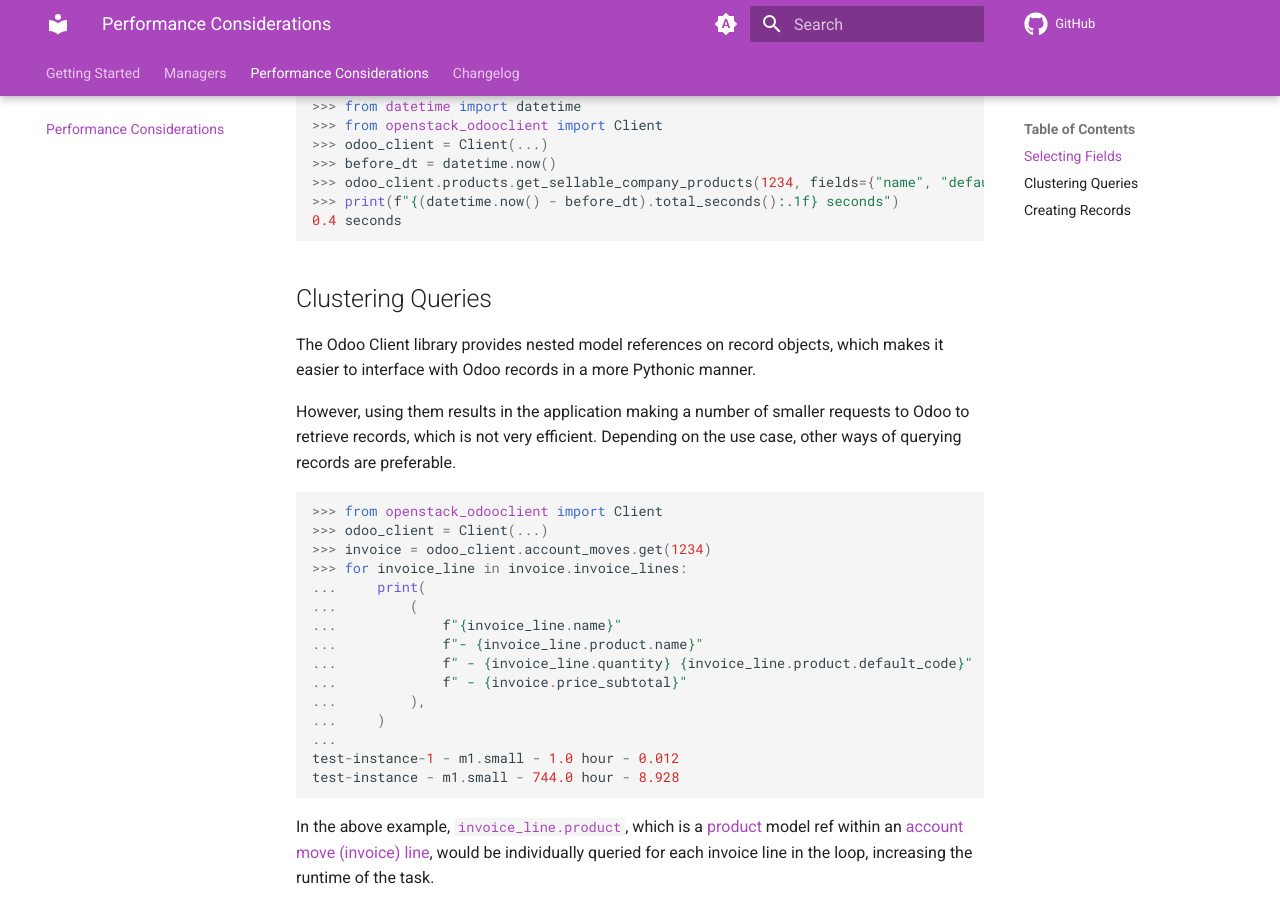
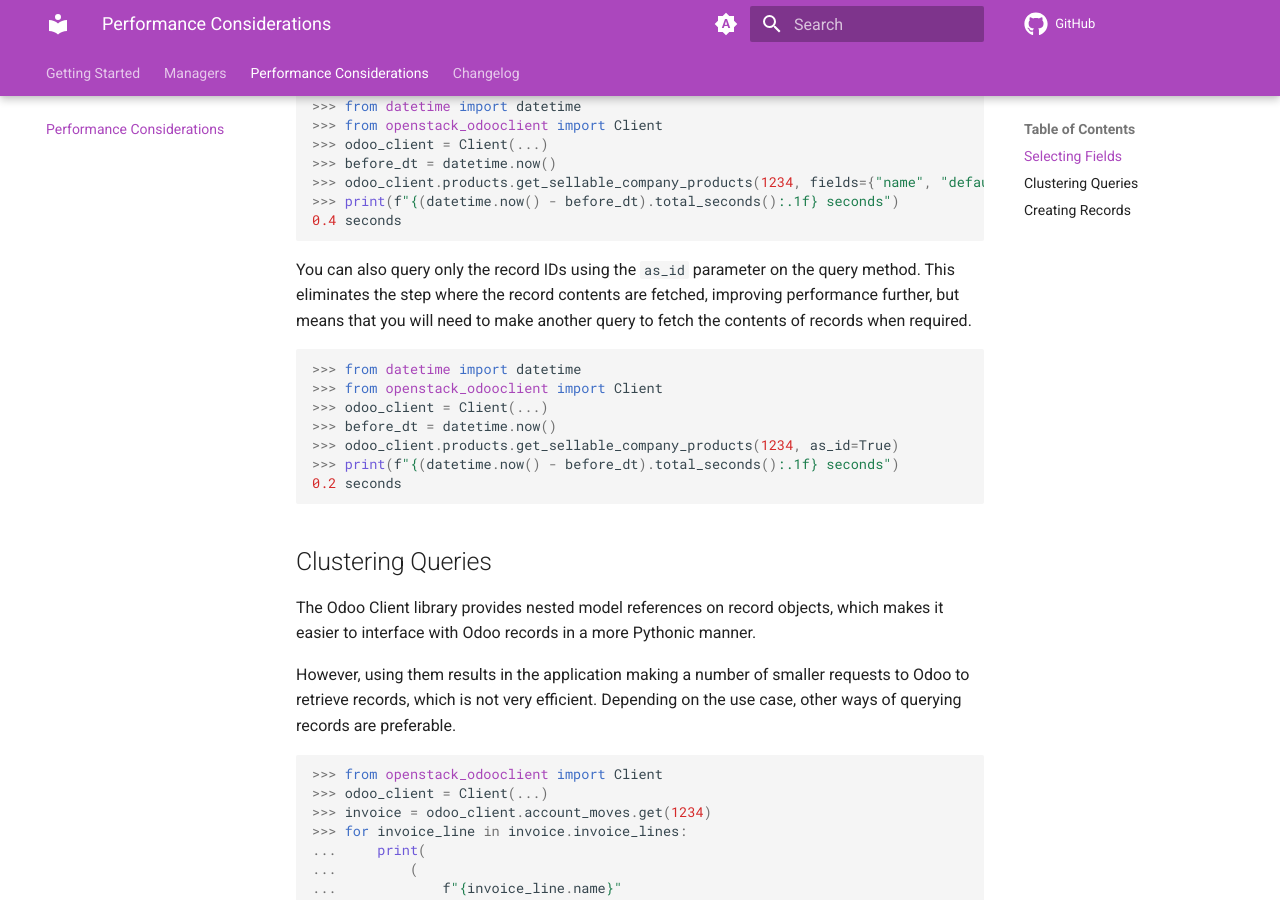
Before and after one commit to catalyst-cloud/python-openstack-odooclient, an MkDocs documentation site: the page built from docs/performance.md, in a window 1280 px wide and 900 px high, scrolled down 748 px. Built offline with MkDocs 1.6.1 and Material for MkDocs 9.7.7, drawn with Linux system fonts in a browser that asks for light colours; comment, search, counter and statistics services are not loaded.

Commit message:
Fix search->list race condition, add docs about querying record IDs

````diff
--- a/docs/performance.md
+++ b/docs/performance.md
@@ -37,6 +37,21 @@
 >>> odoo_client.products.get_sellable_company_products(1234, fields={"name", "default_code"})
 >>> print(f"{(datetime.now() - before_dt).total_seconds():.1f} seconds")
 0.4 seconds
+```
+
+You can also query only the record IDs using the `as_id` parameter on
+the query method. This eliminates the step where the record contents are fetched,
+improving performance further, but means that you will need to make another query
+to fetch the contents of records when required.
+
+```python
+>>> from datetime import datetime
+>>> from openstack_odooclient import Client
+>>> odoo_client = Client(...)
+>>> before_dt = datetime.now()
+>>> odoo_client.products.get_sellable_company_products(1234, as_id=True)
+>>> print(f"{(datetime.now() - before_dt).total_seconds():.1f} seconds")
+0.2 seconds
 ```
 
 ## Clustering Queries
````
Also changed, not shown: 1 other file.
